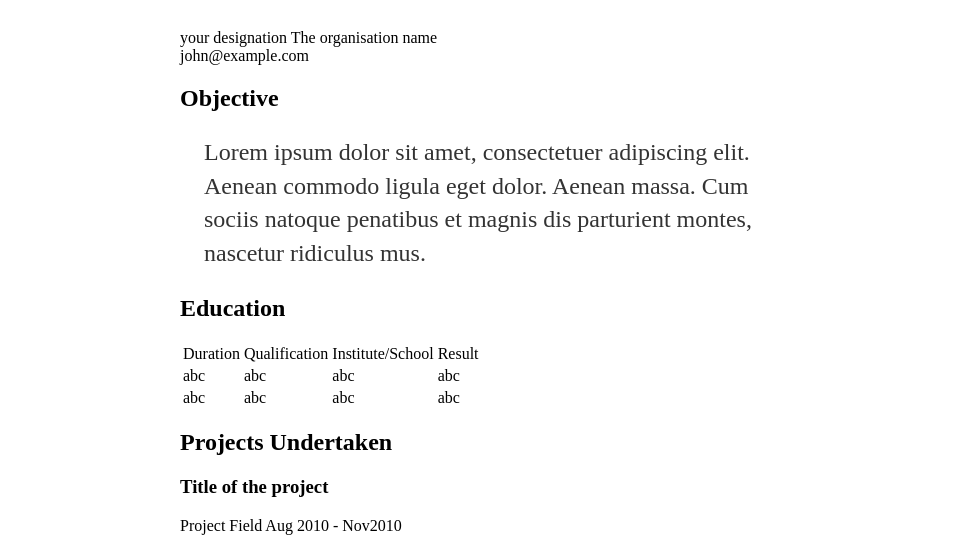
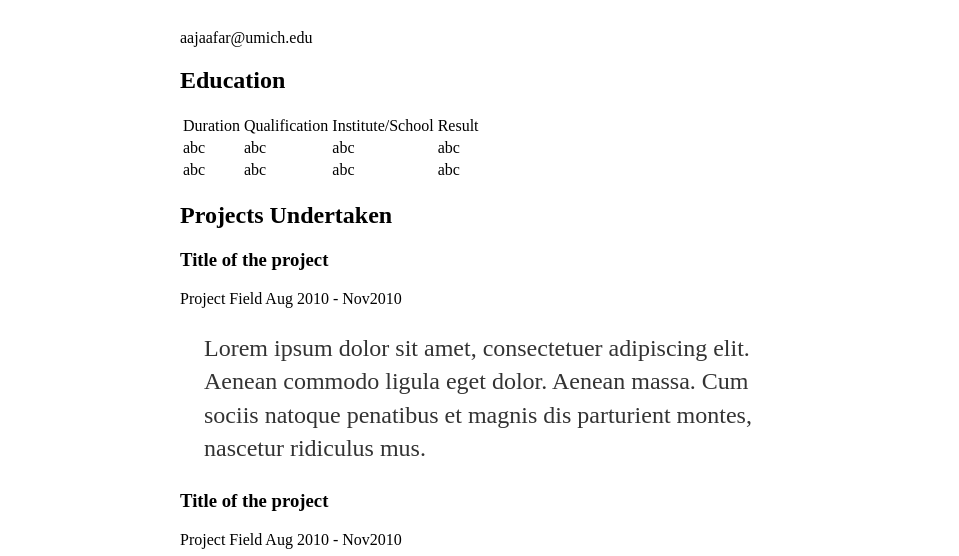
Before and after one commit to aajaafar97/aajaafar97, a plain HTML site: page resume2.html in a window 1280 px wide. Shown: the part 240-796 px from the top of the page, without its empty margins (160-1119 px from the left). Drawn offline with Linux system fonts and the light colour scheme.

Commit message:
new resume update

```diff
--- a/resume2.html
+++ b/resume2.html
@@ -18,30 +18,13 @@
 	<header>
 		<h1 id="name">Ahmed Jaafar</h1>
 
-		<div id="designation">
-
-			<span class="title">your designation</span>
-			<span class="organization">The organisation name</span>
-
-		</div>
-
 		<div class="contact">
-			<div class="email">john@example.com</div>
+			<div class="email">aajaafar@umich.edu</div>
 		</div>
 
 	</header>
 
 	<div class="content" role=main>
-
-		<section id="objective">
-			<h2 class="title">Objective</h2>
-			<div class="description">
-				<p>
-					Lorem ipsum dolor sit amet, consectetuer adipiscing elit. Aenean commodo ligula eget dolor. Aenean massa. Cum sociis natoque penatibus et magnis dis parturient montes, nascetur ridiculus mus.
-				</p>
-			</div> <!-- end description -->
-		</section>
-
 
 		<section id="Education">
 			<h2 class="title">Education</h2>
```
